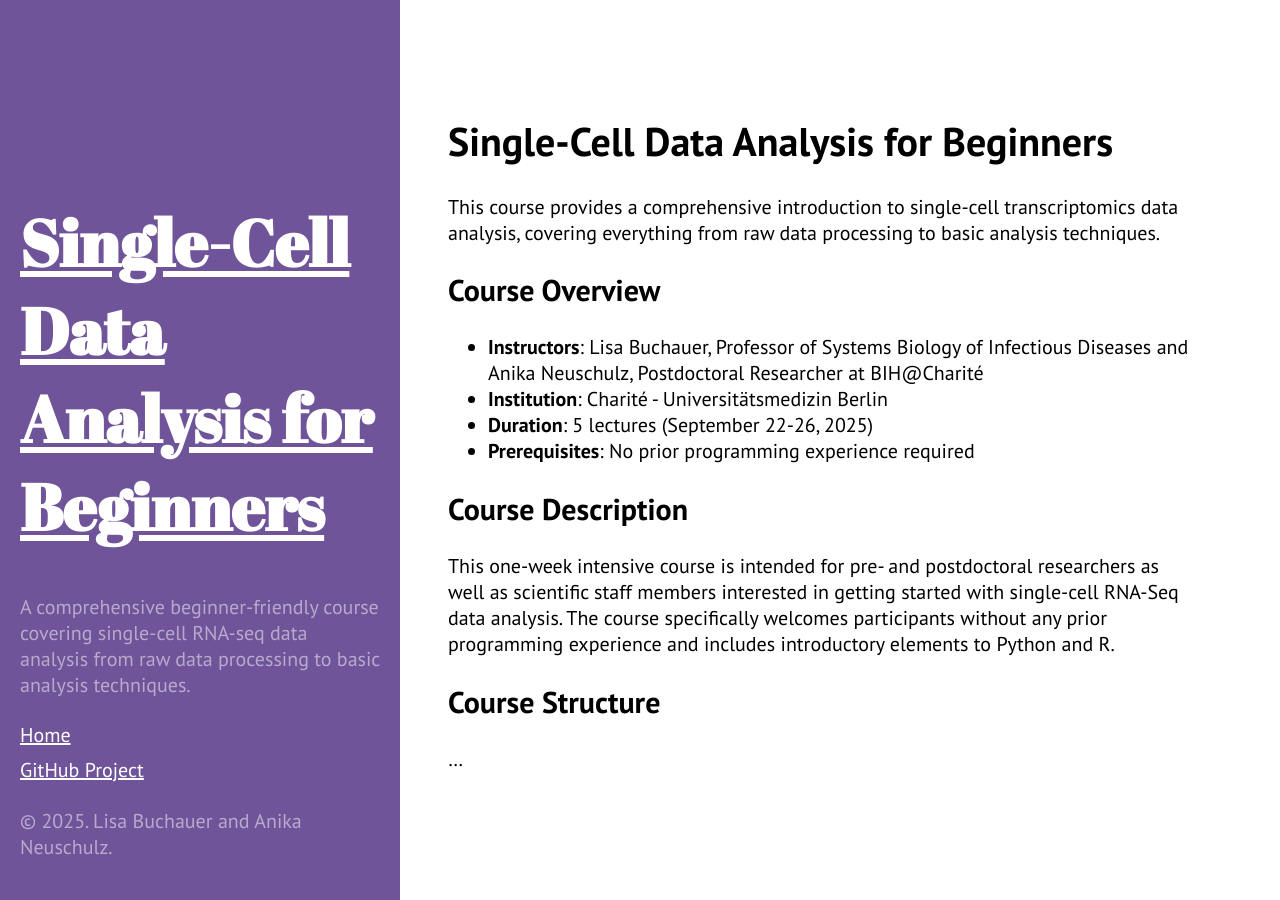
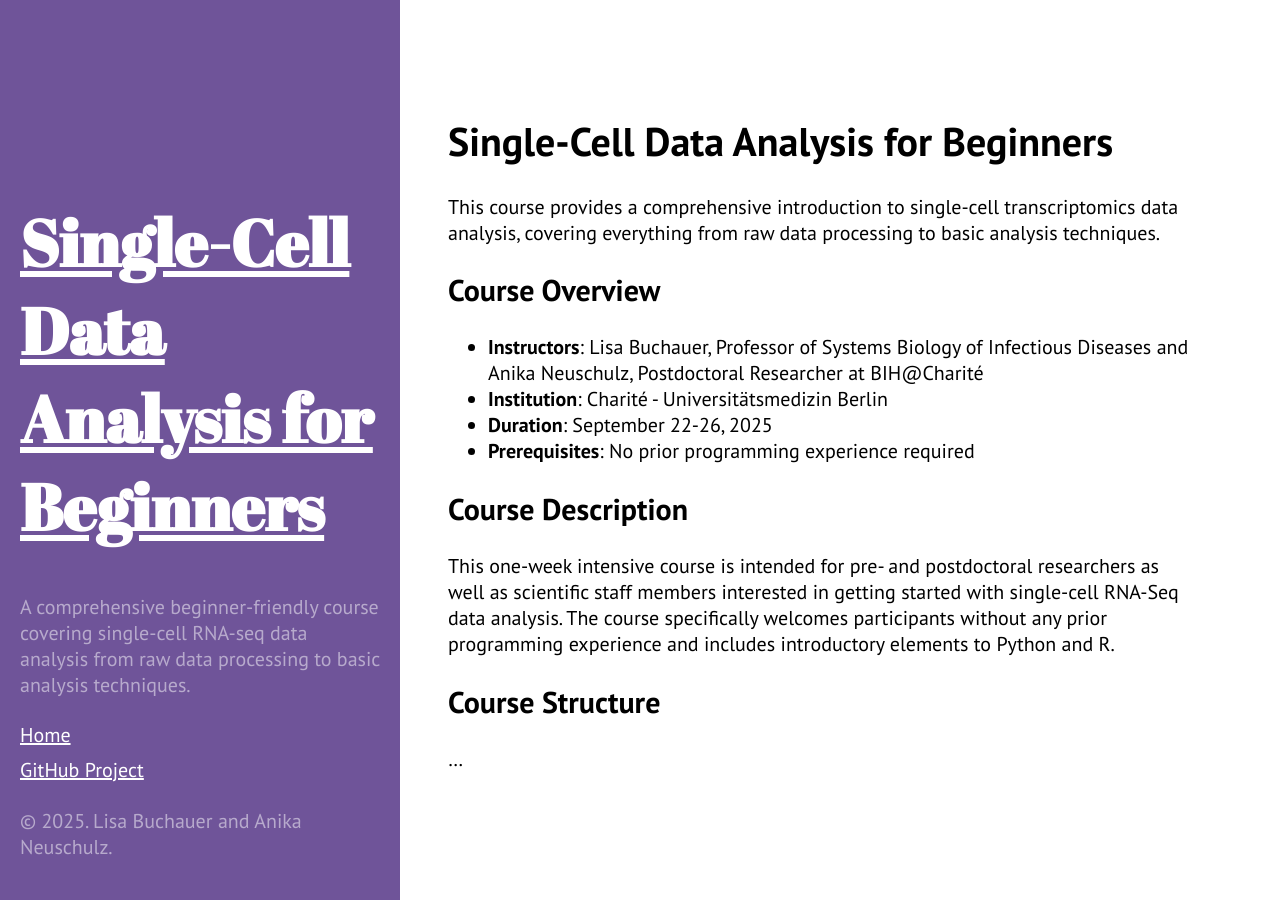
Before and after one commit to buchauer-lab/charite-sc-data-course, a Jekyll site: the page built from docs/index.md, in a window 1280 px wide. Built offline with Jekyll 4.4.1, drawn with Linux system fonts in a browser that asks for light colours.

Commit message:
bug fix in base url

```diff
--- a/docs/_config.yml
+++ b/docs/_config.yml
@@ -3,7 +3,7 @@ title: "Single-Cell Data Analysis for Beginners"
 tagline: "Course materials"
 description: "A comprehensive beginner-friendly course covering single-cell RNA-seq data analysis from raw data processing to basic analysis techniques."
 url: "https://buchauer-lab.github.io"
-baseurl: "/charite--sc-data-course"
+baseurl: "/charite-sc-data-course"
 
 # Author information
 author:
--- a/docs/index.md
+++ b/docs/index.md
@@ -11,7 +11,7 @@ This course provides a comprehensive introduction to single-cell transcriptomics
 
 - **Instructors**: Lisa Buchauer, Professor of Systems Biology of Infectious Diseases and Anika Neuschulz, Postdoctoral Researcher at BIH@Charité
 - **Institution**: Charité - Universitätsmedizin Berlin
-- **Duration**: 5 lectures (September 22-26, 2025)
+- **Duration**: September 22-26, 2025
 - **Prerequisites**: No prior programming experience required
 
 ## Course Description
```
